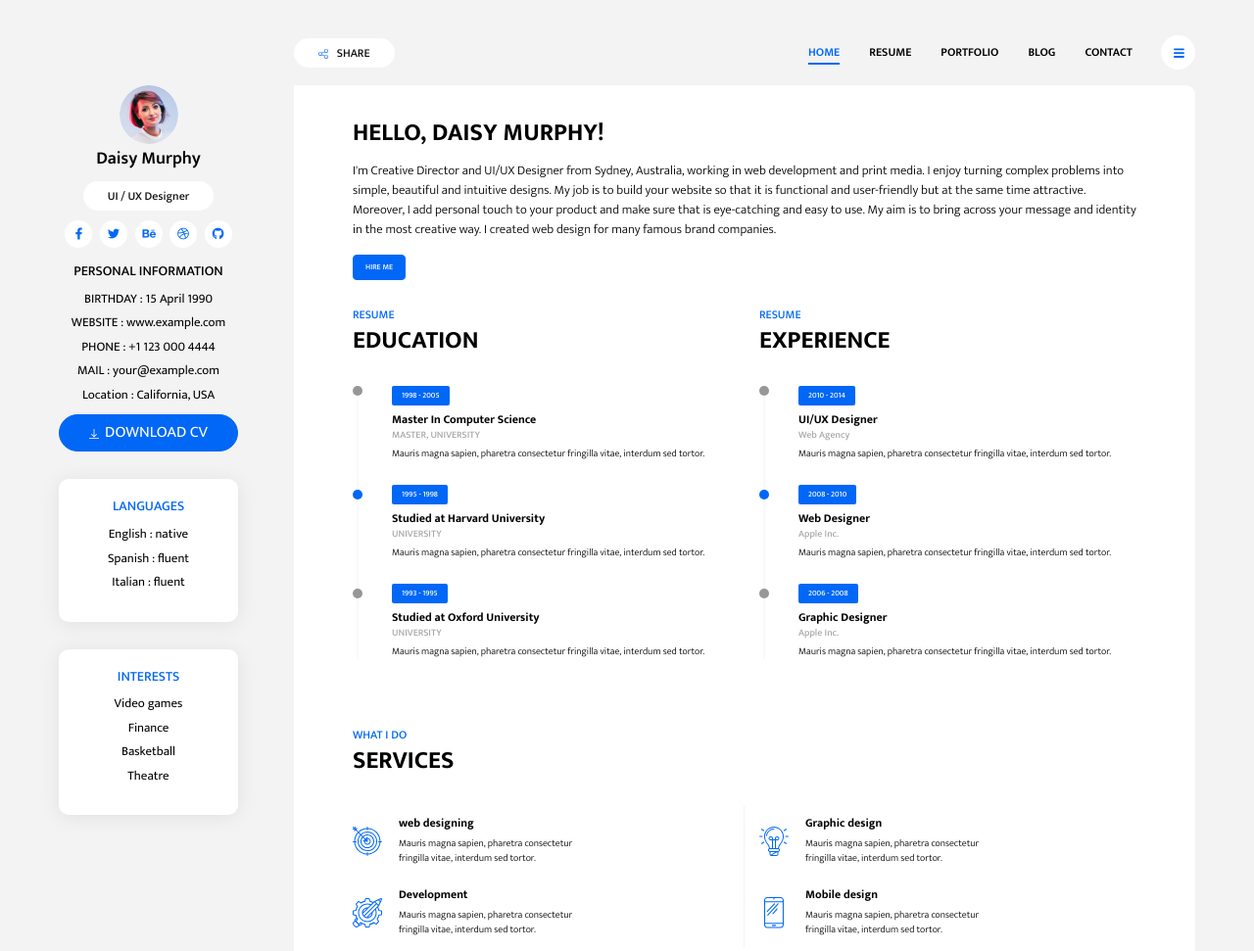
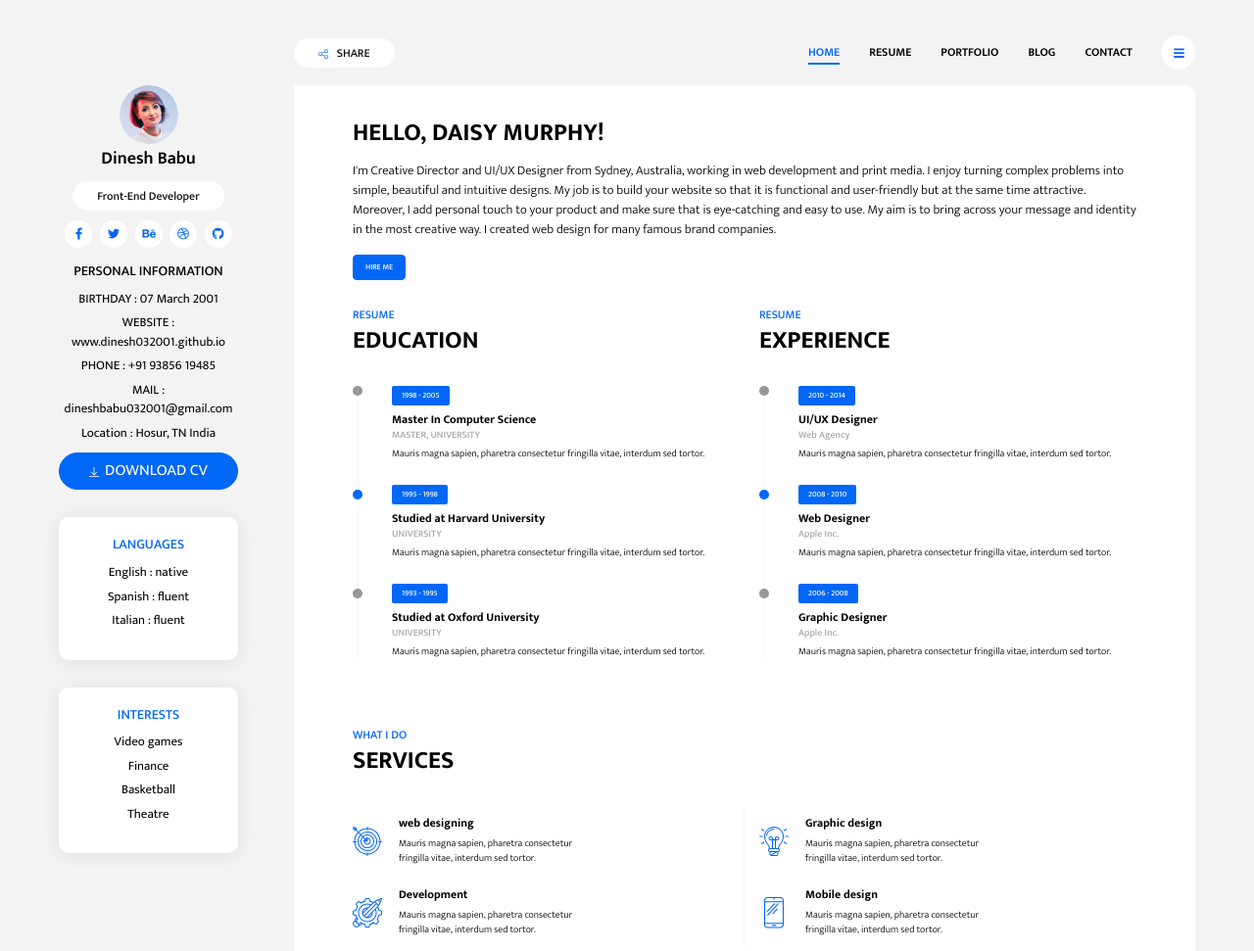
Before and after one commit to dinesh032001/dinesh032001, a website: page index.html in a window 1280 px wide. Shown: the top 971 px of the page at 98% size. Drawn offline with Linux system fonts and the light colour scheme.

Commit message:
Personal Details Change

```diff
--- a/index.html
+++ b/index.html
@@ -30,9 +30,9 @@
             <div class="profile-img-wrapper">
                 <img src="assets/images/Profile.png" alt="profile">
             </div>
-            <h1 class="profile-name">Daisy Murphy</h1>
+            <h1 class="profile-name">Dinesh Babu</h1>
             <div class="text-center">
-                <span class="badge badge-white badge-pill profile-designation">UI / UX Designer</span>
+                <span class="badge badge-white badge-pill profile-designation">Front-End Developer</span>
             </div>
             <nav class="social-links">
                 <a href="#!" class="social-link"><i class="fab fa-facebook-f"></i></a>
@@ -44,11 +44,11 @@
             <div class="widget">
                 <h5 class="widget-title">personal information</h5>
                 <div class="widget-content">
-                    <p>BIRTHDAY : 15 April 1990</p>
-                    <p>WEBSITE : www.example.com</p>
-                    <p>PHONE : +1 123 000 4444</p>
-                    <p>MAIL : your@example.com</p>
-                    <p>Location : California, USA</p>
+                    <p>BIRTHDAY : 07 March 2001</p>
+                    <p>WEBSITE : www.dinesh032001.github.io</p>
+                    <p>PHONE : +91 93856 19485</p>
+                    <p>MAIL : dineshbabu032001@gmail.com</p>
+                    <p>Location : Hosur, TN India</p>
                     <button class="btn btn-download-cv btn-primary rounded-pill"> <img src="assets/images/download.svg" alt="download"
                         class="btn-img">DOWNLOAD CV </button>
                 </div>
```
